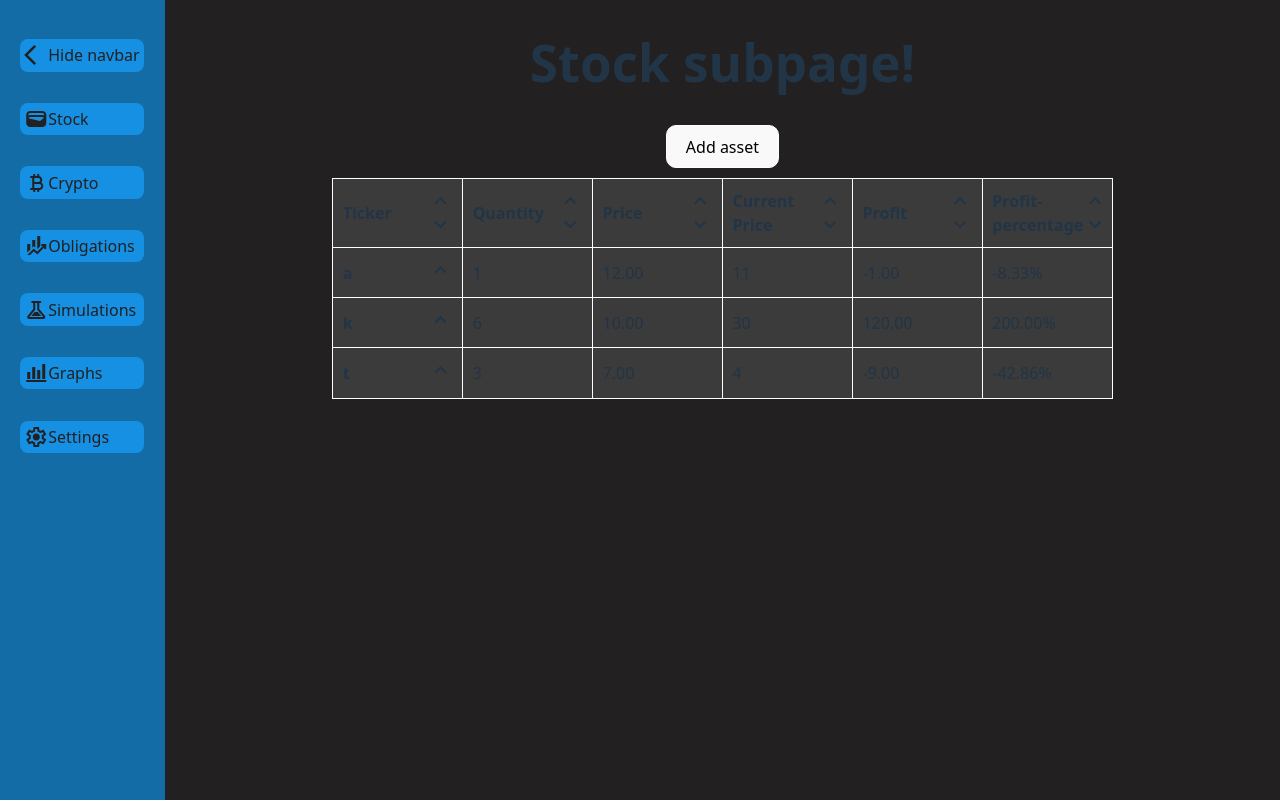
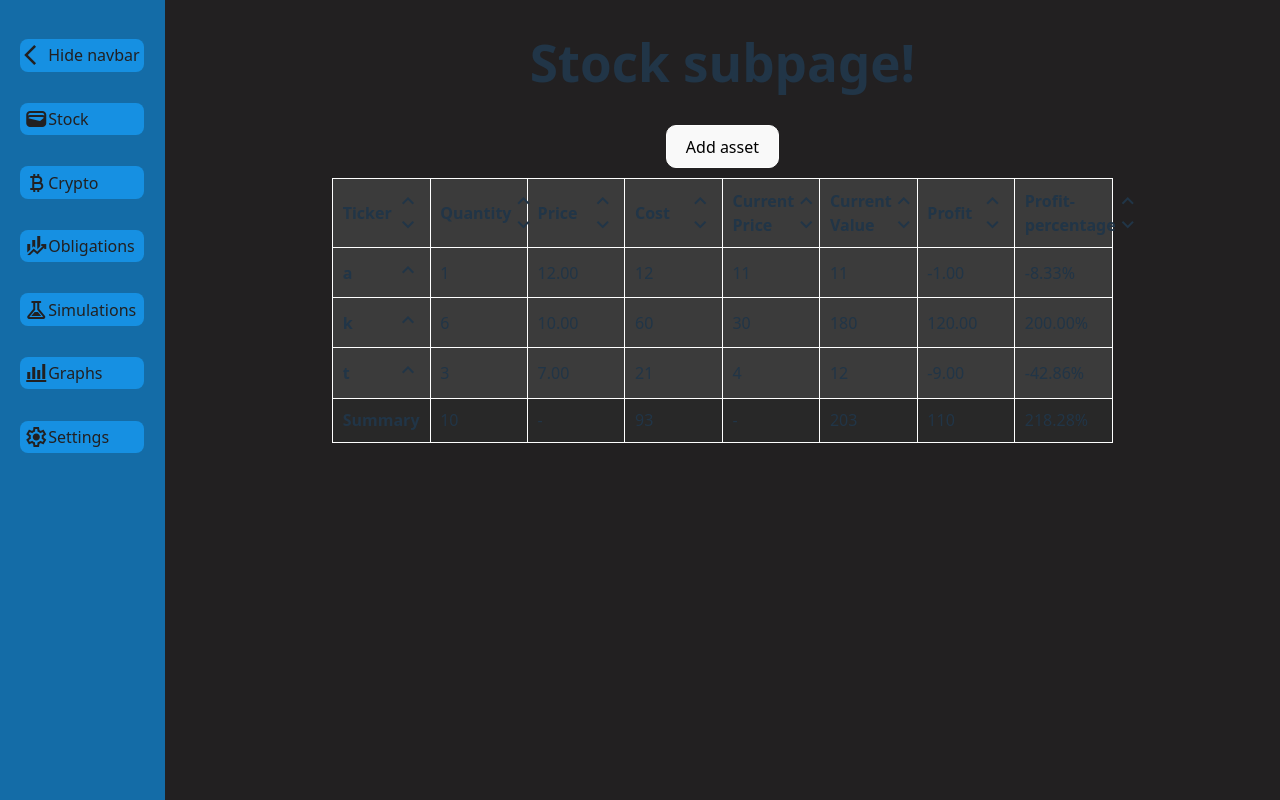
Before and after one commit to MaciejGd/WASM-local-first-investment-app, a React (Vite) app: page / in a window 1280 px wide. Built offline with nearby package versions, Linux system fonts and the light colour scheme.

Commit message:
Added current_value of shares, added shares summary

```diff
--- a/src/styling/wallet.css
+++ b/src/styling/wallet.css
@@ -67,3 +67,7 @@ tbody tr:nth-child(odd) {
 .sort_buttons button:hover {
   background-color: black;
 }
+
+.assets_summary {
+  background-color: rgb(40, 40, 40);
+}
--- a/src/subpages/wallet/Stock.jsx
+++ b/src/subpages/wallet/Stock.jsx
@@ -10,14 +10,19 @@ class AssetData {
     constructor(quantity, price) {
         this.quantity = quantity;
         this.price = price;
+        this.cost = this.price * this.quantity;
     }
     // get profit in percentages, relative to current price
-    getPercentageProfit(current_price) {
-        return (((current_price) - this.price) / this.price) * 100;
+    getProfitPercentage(current_price) {
+        return (((current_price * this.quantity) - this.cost) / this.cost) * 100;
     }
     // get profit relative to current price
     getProfit(current_price) {
         return (current_price - this.price) * this.quantity;
+    }
+    // count current value of all shares relative to its current price
+    getCurrentValue(current_price) {
+        return (current_price * this.quantity);
     }
 };
 
@@ -55,8 +60,8 @@ class AssetsEntry {
         }
 
         // update averages
-        var amount = 0.0; // summed amount of owned resource
-        var prices_cummulated = 0.0;
+        let amount = 0.0; // summed amount of owned resource
+        let prices_cummulated = 0.0;
 
         this._data.forEach((e) => {
             amount += e.quantity;
@@ -66,17 +71,25 @@ class AssetsEntry {
         this.folded_data[0] = new AssetData(amount, prices_cummulated / amount);
     }
 
+    get average_data() {
+        return this.folded_data[0];
+    }
+
+    get accumulated_cost() {
+        return this.average_data.cost;
+    }
+
+    get current_value() {
+        return this.average_data.getCurrentValue(this.current_price);
+    }
+
     // get profit from all transactions of shares
     get profit() {
         return this.folded_data[0].getProfit(this.current_price);
     }
     // get percentage profit from all transactions of shares
     get profit_percentage() {
-        return this.folded_data[0].getPercentageProfit(this.current_price);
-    }
-
-    get average_data() {
-        return this.folded_data[0];
+        return this.folded_data[0].getProfitPercentage(this.current_price);
     }
 
     get data() {
@@ -89,11 +102,150 @@ class AssetsEntry {
     }
 };
 
+// data prepared for table to be rendered
+class AssetsTableData {
+    /// folded (bool), ticker(string), idx (int, idx of data), data(AssetData)
+    constructor(ticker, isFolded, isFirst, quantity, current_price, current_value, profit, profit_percentage, price, cost) {
+        this.ticker = ticker;
+        this.isFolded = isFolded;
+        this.isFirst = isFirst;
+        this.quantity = quantity;
+        this.current_price = current_price;
+        this.current_value = current_value;
+        this.profit = profit;
+        this.profit_percentage = profit_percentage;
+        this.cost = cost,
+        this.price = price;
+    }
+};
+
+/// Map consisting assets
+class AssetsMap {
+    constructor(other) {
+        if (other instanceof AssetsMap) {
+            this.asset_map = new Map(other.asset_map);
+            this.summary = other.summary;
+        }
+        else {
+            this.asset_map = new Map();
+        }
+    }
+    // return array of AssetsTableData produced based on personal assets
+    produceTableData() {
+        let output_array = []
+        this.asset_map.forEach((asset) => {
+            asset.data.forEach((data, idx) => {
+                output_array.push(
+                    new AssetsTableData(
+                        asset.ticker,
+                        asset.folded,
+                        idx === 0,
+                        data.quantity,
+                        asset.current_price,
+                        asset.current_value,
+                        data.getProfit(asset.current_price).toFixed(2),
+                        data.getProfitPercentage(asset.current_price).toFixed(2),
+                        data.price.toFixed(2),
+                        data.cost,
+                    )
+                );
+            })
+        });
+        return output_array;
+    }
+    // set resource for given ticker
+    set(ticker, map_entry) {
+        this.asset_map.set(ticker, map_entry);
+        this.countAssetsSummary(); // we should re-count asset's summary after updating the map
+    }
+    // get resource associated to ticker from map
+    get(ticker) {
+        return this.asset_map.get(ticker);
+    }
+    // check if ticker exists in map
+    has(ticker) {
+        return this.asset_map.has(ticker);
+    }
+    // prepare summary of all assets in map
+    countAssetsSummary() {
+        let summary = new AssetsTableData();
+        let isFirst = false;
+        let isFolded = false;
+        let ticker = "Summary";
+        let quantity = 0;
+        let cost = 0;
+        let profit = 0.0;
+        let current_value = 0.0;
+        this.asset_map.forEach((entry) => {
+            const e = entry.average_data;
+            // price += e.price;
+            quantity += e.quantity;
+            cost += e.cost;
+            profit += entry.profit;
+            current_value += entry.current_value;
+        });
+
+        summary.ticker = ticker;
+        summary.isFolded = isFolded;
+        summary.isFirst = isFirst;
+        summary.quantity = quantity;
+        summary.current_price = "-";
+        summary.profit = profit;
+        summary.current_value = current_value;
+        summary.profit_percentage = (100 + (profit / cost) * 100).toFixed(2);
+        summary.price = "-";
+        summary.cost = cost;
+
+        this.summary = summary;
+    }
+    // sort map entries by column specified as input arg
+    sort(columnName, inc) {
+        let sortDec;
+        let sortInc;
+        switch(columnName) {
+            case "ticker":
+                sortInc = (a, b) => { return a[0].localeCompare(b[0]); };
+                sortDec = (a, b) => { return b[0].localeCompare(a[0]); };
+                break;
+            case "quantity":
+                sortInc = (a, b) => { return a[1].average_data.quantity - b[1].average_data.quantity; };
+                sortDec = (a, b) => { return b[1].average_data.quantity - a[1].average_data.quantity; };
+                break;
+            case "price":
+                sortInc = (a, b) => { return a[1].average_data.price - b[1].average_data.price; };
+                sortDec = (a, b) => { return b[1].average_data.price - a[1].average_data.price; };
+                break;
+            case "current_price":
+                sortInc = (a, b) => { return a[1].current_price - b[1].current_price; };
+                sortDec = (a, b) => { return b[1].current_price - a[1].current_price; };
+                break;
+            case "current_value":
+                sortInc = (a, b) => { return a[1].current_price - b[1].current_price; };
+                sortDec = (a, b) => { return b[1].current_price - a[1].current_price; };
+                break;
+            case "profit":
+                sortInc = (a, b) => { return a[1].profit - b[1].profit; };
+                sortDec = (a, b) => { return b[1].profit - a[1].profit; };
+                break;
+            case "cost":
+                sortInc = (a, b) => { return a[1].current_value - b[1].current_value; }
+                sortDec = (a, b) => { return b[1].current_value - a[1].current_value; }
+            case "profit_percentage":
+                sortInc = (a, b) => { return a[1].profit_percentage - b[1].profit_percentage; };
+                sortDec = (a, b) => { return b[1].profit_percentage - a[1].profit_percentage; };
+                break;
+            default:
+                console.log("Default column name");
+                return;
+        }
+        const new_map = (inc) ? new Map([...this.asset_map].sort(sortInc)) : new Map([...this.asset_map].sort(sortDec));
+        this.asset_map = new_map;
+    }
+};
 
 function AddAssetButton({onAddPress}) {
     return (<div><button className="assets_add_button" onClick={onAddPress}>Add asset</button></div>);
 }
-
 
 function AssetsTableHead({ onSortUp, onSortDown }) {
     return (
@@ -118,8 +270,20 @@ function AssetsTableHead({ onSortUp, onSortDown }) {
             </th>
             <th>
                 <div className='table_header'>
+                    <span>Cost</span>
+                    <AssetsTableSortButtons onSortUp={onSortUp} onSortDown={onSortDown} columnName={"cost"}/>
+                </div>
+            </th>
+            <th>
+                <div className='table_header'>
                     <span>Current Price</span>
                     <AssetsTableSortButtons onSortUp={onSortUp} onSortDown={onSortDown} columnName={"current_price"}/>
+                </div>
+            </th>
+            <th>
+                <div className='table_header'>
+                    <span>Current Value</span>
+                    <AssetsTableSortButtons onSortUp={onSortUp} onSortDown={onSortDown} columnName={"current_value"}/>
                 </div>
             </th>
             <th>
@@ -149,31 +313,24 @@ function AssetsTableSortButtons({ onSortUp, onSortDown, columnName }) {
 }
 
 function AssetsTableBody({assets, onToggleVisibility}) {
-    // create list of elements from a assets map
-    const dummy_profit_percentage = 10;
-    var assets_array = [];
-
-    assets.forEach((asset) => {
-        const ticker = asset.ticker;
-        asset.data.forEach((d, idx) => {
-            const next_asset = {
-                isFolded:                   asset.folded,
-                isFirst:                    idx == 0,
-                ticker :                    ticker,
-                quantity:                   d.quantity,
-                current_price:              asset.current_price,
-                profit:                     d.getProfit(asset.current_price).toFixed(2),
-                profit_percentage:          d.getPercentageProfit(asset.current_price).toFixed(2),
-                price:                      d.price.toFixed(2), // display as string with .2 digit precision
-            };
-            assets_array.push(next_asset);
-        });
-    });
-
+    // prepare data for rendering table
+    const assets_array = assets.produceTableData();
+    const assets_summary = assets.summary;
     return (
         <>
+        {/* render regular rows */}
         {assets_array.map((asset, rowIdx) => (
-            <tr key={rowIdx}>
+            <AssetRow asset={asset} key={rowIdx} rowClassName={""} onToggleVisibility={onToggleVisibility}/>
+        ))}
+        {/* render summary row */}
+        <AssetRow asset={assets_summary} rowClassName={"assets_summary"} onToggleVisibility={onToggleVisibility}/>
+        </>
+    );
+}
+
+function AssetRow({ asset, rowIdx, rowClassName, onToggleVisibility }) {
+    return (
+        <tr className={rowClassName}>
             <td>
                 <div className="row_ticker">
                     <span style={{fontWeight: 'bold'}}>{asset.ticker}</span>
@@ -191,7 +348,13 @@ function AssetsTableBody({assets, onToggleVisibility}) {
                 {asset.price}
             </td>
             <td>
+                {asset.cost}
+            </td>
+            <td>
                 {asset.current_price}
+            </td>
+            <td>
+                {asset.current_value}
             </td>
             <td>
                 {asset.profit}
@@ -200,8 +363,6 @@ function AssetsTableBody({assets, onToggleVisibility}) {
                 {asset.profit_percentage}
             </td>
         </tr>
-        ))}
-        </>
     );
 }
 
@@ -229,7 +390,7 @@ export default function StockPage() {
     t.insert(3, 7);
     t.current_price = 4;
 
-    let example_assets = new Map();
+    let example_assets = new AssetsMap();
     example_assets.set("a", a);
     example_assets.set("k", k);
     example_assets.set("t", t);
@@ -263,7 +424,7 @@ export default function StockPage() {
         }
 
 
-        var assets_map = new Map(assets);
+        var assets_map = new AssetsMap(assets);
         const map_entry = assets_map.get(ticker) ?? new AssetsEntry(ticker);
         map_entry.insert(quantityNum, priceNum);
         assets_map.set(ticker,
@@ -280,55 +441,22 @@ export default function StockPage() {
             return;
         }
         // trigger visibility on resource
-        const map_copy = new Map(assets);
+        const map_copy = new AssetsMap(assets);
         let asset = map_copy.get(ticker);
         asset.triggerVisibility();
         setAssets(map_copy);
     }
-    // columnName (string), inc (bool, is sorting increasing)
-    function sortColumn(columnName, inc) {
-        let sorted_map;
-        let sortDec;
-        let sortInc;
-        switch(columnName) {
-            case "ticker":
-                sortInc = (a, b) => { return a[0].localeCompare(b[0]); };
-                sortDec = (a, b) => { return b[0].localeCompare(a[0]); };
-                break;
-            case "quantity":
-                sortInc = (a, b) => { return a[1].average_data.quantity - b[1].average_data.quantity; };
-                sortDec = (a, b) => { return b[1].average_data.quantity - a[1].average_data.quantity; };
-                break;
-            case "price":
-                sortInc = (a, b) => { return a[1].average_data.price - b[1].average_data.price; };
-                sortDec = (a, b) => { return b[1].average_data.price - a[1].average_data.price; };
-                break;
-            case "current_price":
-                sortInc = (a, b) => { return a[1].current_price - b[1].current_price; };
-                sortDec = (a, b) => { return b[1].current_price - a[1].current_price; };
-                break;
-            case "profit":
-                sortInc = (a, b) => { return a[1].profit - b[1].profit; };
-                sortDec = (a, b) => { return b[1].profit - a[1].profit; };
-                break;
-            case "profit_percentage":
-                sortInc = (a, b) => { return a[1].profit_percentage - b[1].profit_percentage; };
-                sortDec = (a, b) => { return b[1].profit_percentage - a[1].profit_percentage; };
-                break;
-            default:
-                console.log("Default column name");
-                return;
-        }
-        sorted_map = (inc) ? new Map([...assets].sort(sortInc)) : new Map([...assets].sort(sortDec));
-        setAssets(sorted_map);
-    }
 
     function sortUp(columnName) {
-        sortColumn(columnName, false);
+        const new_map = new AssetsMap(assets);
+        new_map.sort(columnName, false);
+        setAssets(new_map);
     }
 
     function sortDown(columnName) {
-        sortColumn(columnName, true);
+        const new_map = new AssetsMap(assets);
+        new_map.sort(columnName, true);
+        setAssets(new_map);
     }
 
     return (
```
Lines whose indentation alone changed are shown as unchanged.
